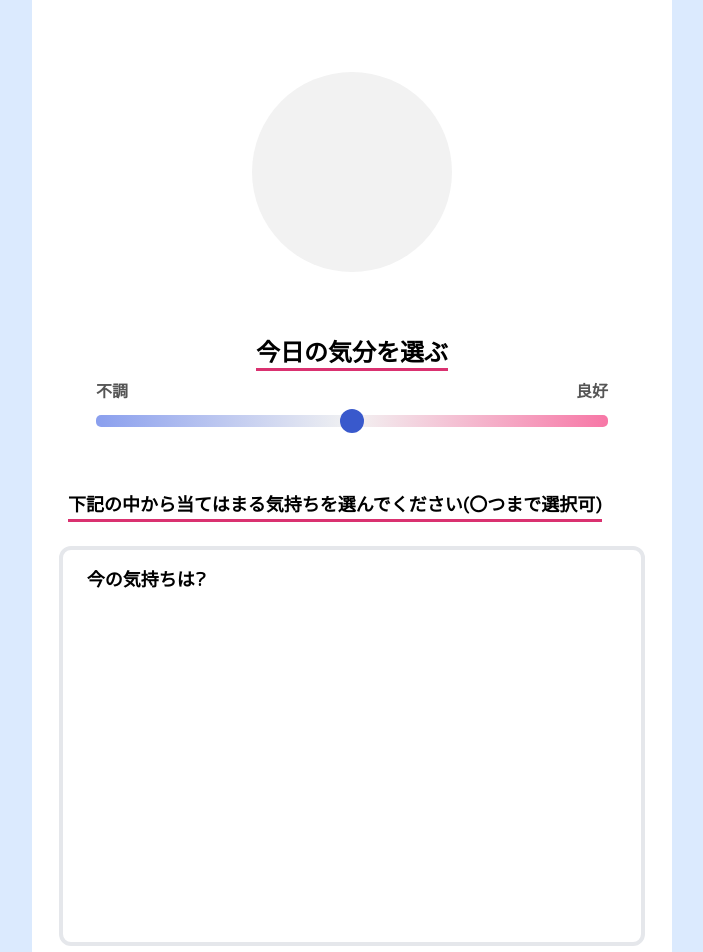
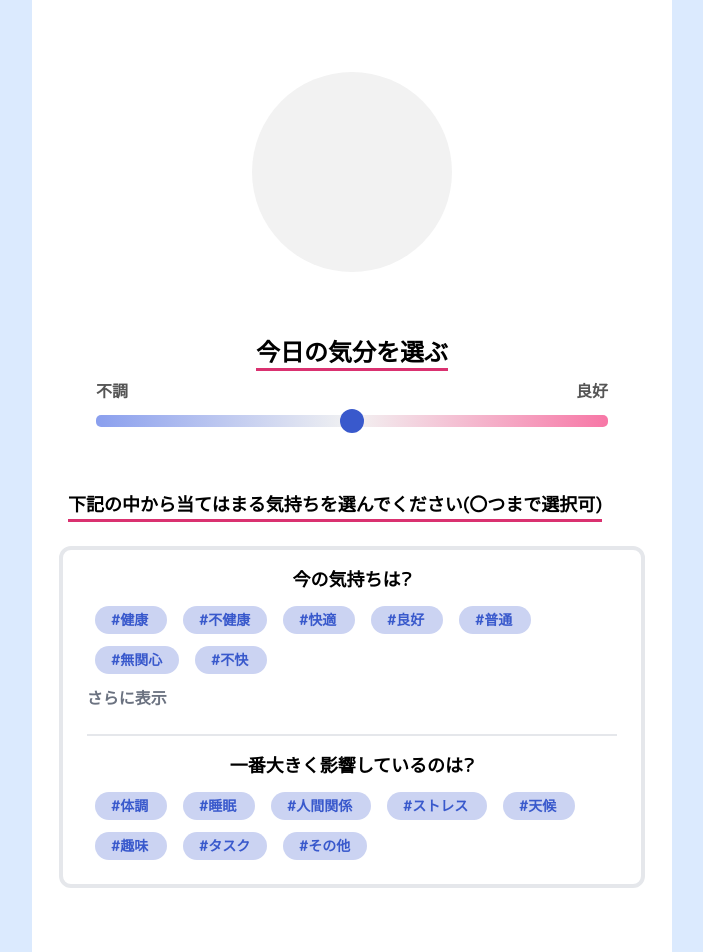
Before and after one commit to yama-chiiii/Sotsuken, a Next.js app: page /syousai in a window 1280 px wide. Shown: the top 952 px of the page, without its empty margins (288-991 px from the left). Built offline with nearby package versions, Linux system fonts and the light colour scheme.

Commit message:
詳細ページのUI作成

```diff
--- a/src/app/component/Slider.tsx
+++ b/src/app/component/Slider.tsx
@@ -14,11 +14,13 @@ export default function Slider() {
     const endColor = [247, 119, 166]; // ピンク (#F777A6)
 
     let r, g, b;
+    // 青 → グレー (ratio <= 0.5)
     if (ratio <= 0.5) {
       const localRatio = ratio / 0.5;
       r = Math.round(startColor[0] + (midColor[0] - startColor[0]) * localRatio);
       g = Math.round(startColor[1] + (midColor[1] - startColor[1]) * localRatio);
       b = Math.round(startColor[2] + (midColor[2] - startColor[2]) * localRatio);
+      // グレー → ピンク (ratio > 0.5)
     } else {
       const localRatio = (ratio - 0.5) / 0.5;
       r = Math.round(midColor[0] + (endColor[0] - midColor[0]) * localRatio);
@@ -26,6 +28,7 @@ export default function Slider() {
       b = Math.round(midColor[2] + (endColor[2] - midColor[2]) * localRatio);
     }
 
+    //RGB色の生成
     return `rgb(${r}, ${g}, ${b})`;
   };
 
--- /dev/null
+++ b/src/app/context/AuthContext.tsx
@@ -0,0 +1,36 @@
+'use client';
+
+import { createContext, ReactNode, useContext, useState } from 'react';
+
+interface AuthContextType {
+  sliderValue: number;
+  selectedTags: string[];
+  memo: string;
+  setSliderValue: React.Dispatch<React.SetStateAction<number>>;
+  setSelectedTags: React.Dispatch<React.SetStateAction<string[]>>;
+  setMemo: React.Dispatch<React.SetStateAction<string>>;
+}
+
+const AuthContext = createContext<AuthContextType | undefined>(undefined);
+
+export const AuthProvider = ({ children }: { children: ReactNode }) => {
+  const [sliderValue, setSliderValue] = useState(3); // スライダー初期値
+  const [selectedTags, setSelectedTags] = useState<string[]>([]);
+  const [memo, setMemo] = useState('');
+
+  return (
+    <AuthContext.Provider
+      value={{ sliderValue, selectedTags, memo, setSliderValue, setSelectedTags, setMemo }}
+    >
+      {children}
+    </AuthContext.Provider>
+  );
+};
+
+export const useAuthContext = () => {
+  const context = useContext(AuthContext);
+  if (!context) {
+    throw new Error('useAuthContext must be used within an AuthProvider');
+  }
+  return context;
+};
--- a/src/app/layout.tsx
+++ b/src/app/layout.tsx
@@ -1,5 +1,6 @@
 import type { Metadata } from 'next'
 import localFont from 'next/font/local'
+import { AuthProvider } from './context/AuthContext'
 import './globals.css'
 
 const geistSans = localFont({
@@ -28,7 +29,7 @@ export default function RootLayout({
       <body
         className={`${geistSans.variable} ${geistMono.variable} antialiased`}
       >
-        {children}
+        <AuthProvider>{children}</AuthProvider>
 
       </body>
     </html>
--- a/src/app/page.tsx
+++ b/src/app/page.tsx
@@ -6,6 +6,7 @@ import Footer from './component/Footer'
 import './globals.css'
 
 export default function Home() {
+
   return (
     <div className='w-full min-h-screen flex flex-col items-center bg-blue-100'>
       <div className='w-full md:w-1/2 min-h-screen bg-white font-mPlus'>
--- a/src/app/syousai/page.tsx
+++ b/src/app/syousai/page.tsx
@@ -1,13 +1,15 @@
 'use client'
 
-import Slider from "../component/Slider"
+import Link from 'next/link'
+import Slider from '../component/Slider'
 
 export default function Syousai() {
+
   return (
     <div className='w-full min-h-screen flex flex-col items-center bg-blue-100'>
       <div className='w-full md:w-1/2 flex flex-col items-center min-h-screen bg-white font-mPlus'>
         <div className='w-full mt-36 flex flex-col items-center'>
-          <Slider/>
+          <Slider />
         </div>
         <div className='w-full h-auto flex flex-col items-start'>
           <div className='mt-64 mx-36 text-xl sm:text-lg font-semibold border-b-3 border-pink-dark'>
@@ -15,9 +17,72 @@ export default function Syousai() {
           </div>
         </div>
         <div className='w-11/12 h-auto flex flex-col items-center'>
-          <div className='w-full h-400 mt-24 border-4 rounded-xl'>
-            <div className='mt-16 mx-24 text-lg font-semibold'>
+          <div className='w-full flex flex-col items-center mt-24 border-4 rounded-xl'>
+            <div className='flex justify-center mt-16 mx-24 text-lg font-semibold'>
               今の気持ちは?
+            </div>
+            {/* タグ */}
+            <div className='w-11/12 flex flex-col justify-start'>
+              <div className='flex flex-row flex-wrap'>
+                <div className='w-72 px-16 py-4 mt-12 mx-8 font-semibold rounded-full bg-blue-light text-blue-dark text-sm'>
+                  #健康
+                </div>
+                <div className='w-84 px-16 py-4 mt-12 mx-8 font-semibold rounded-full bg-blue-light text-blue-dark text-sm'>
+                  #不健康
+                </div>
+                <div className='w-72 px-16 py-4 mt-12 mx-8 font-semibold rounded-full bg-blue-light text-blue-dark text-sm'>
+                  #快適
+                </div>
+                <div className='w-72 px-16 py-4 mt-12 mx-8 font-semibold rounded-full bg-blue-light text-blue-dark text-sm'>
+                  #良好
+                </div>
+                <div className='w-72 px-16 py-4 mt-12 mx-8 font-semibold rounded-full bg-blue-light text-blue-dark text-sm'>
+                  #普通
+                </div>
+                <div className='w-84 px-16 py-4 mt-12 mx-8 font-semibold rounded-full bg-blue-light text-blue-dark text-sm'>
+                  #無関心
+                </div>
+                <div className='w-72 px-16 py-4 mt-12 mx-8 font-semibold rounded-full bg-blue-light text-blue-dark text-sm'>
+                  #不快
+                </div>
+              </div>
+              <div className='mt-12 border-dotted font-semibold text-gray-500'>
+                さらに表示
+              </div>
+            </div>
+            <div className='mt-24 w-11/12 h-2 bg-gray-200 ' />
+            <div className='flex justify-center mt-16 mx-24 text-lg font-semibold'>
+              一番大きく影響しているのは?
+            </div>
+            <div className='w-11/12 flex flex-col justify-start pb-24'>
+              <div className='flex flex-row flex-wrap'>
+                {' '}
+                {/* flex-wrap を追加 */}
+                <div className='w-72 px-16 py-4 mt-12 mx-8 font-semibold rounded-full bg-blue-light text-blue-dark text-sm'>
+                  #体調
+                </div>
+                <div className='w-72 px-16 py-4 mt-12 mx-8 font-semibold rounded-full bg-blue-light text-blue-dark text-sm'>
+                  #睡眠
+                </div>
+                <div className='w-100 px-16 py-4 mt-12 mx-8 font-semibold rounded-full bg-blue-light text-blue-dark text-sm'>
+                  #人間関係
+                </div>
+                <div className='w-100 px-16 py-4 mt-12 mx-8 font-semibold rounded-full bg-blue-light text-blue-dark text-sm'>
+                  #ストレス
+                </div>
+                <div className='w-72 px-16 py-4 mt-12 mx-8 font-semibold rounded-full bg-blue-light text-blue-dark text-sm'>
+                  #天候
+                </div>
+                <div className='w-72 px-16 py-4 mt-12 mx-8 font-semibold rounded-full bg-blue-light text-blue-dark text-sm'>
+                  #趣味
+                </div>
+                <div className='w-84 px-16 py-4 mt-12 mx-8 font-semibold rounded-full bg-blue-light text-blue-dark text-sm'>
+                  #タスク
+                </div>
+                <div className='w-84 px-16 py-4 mt-12 mx-8 font-semibold rounded-full bg-blue-light text-blue-dark text-sm'>
+                  #その他
+                </div>
+              </div>
             </div>
           </div>
         </div>
@@ -32,11 +97,12 @@ export default function Syousai() {
             className='w-11/12 mt-12 border-4 p-8 rounded-lg'
           />
         </div>
-        <div className='w-full flex justify-center'>
+
+        <Link href={'/'} className='w-full flex justify-center'>
           <button className='w-1/3 h-auto my-32 py-12 rounded bg-blue-dark hover:bg-blue-200 font-semibold text-white text-2xl'>
             記録する
           </button>
-        </div>
+        </Link>
       </div>
     </div>
   )
```
